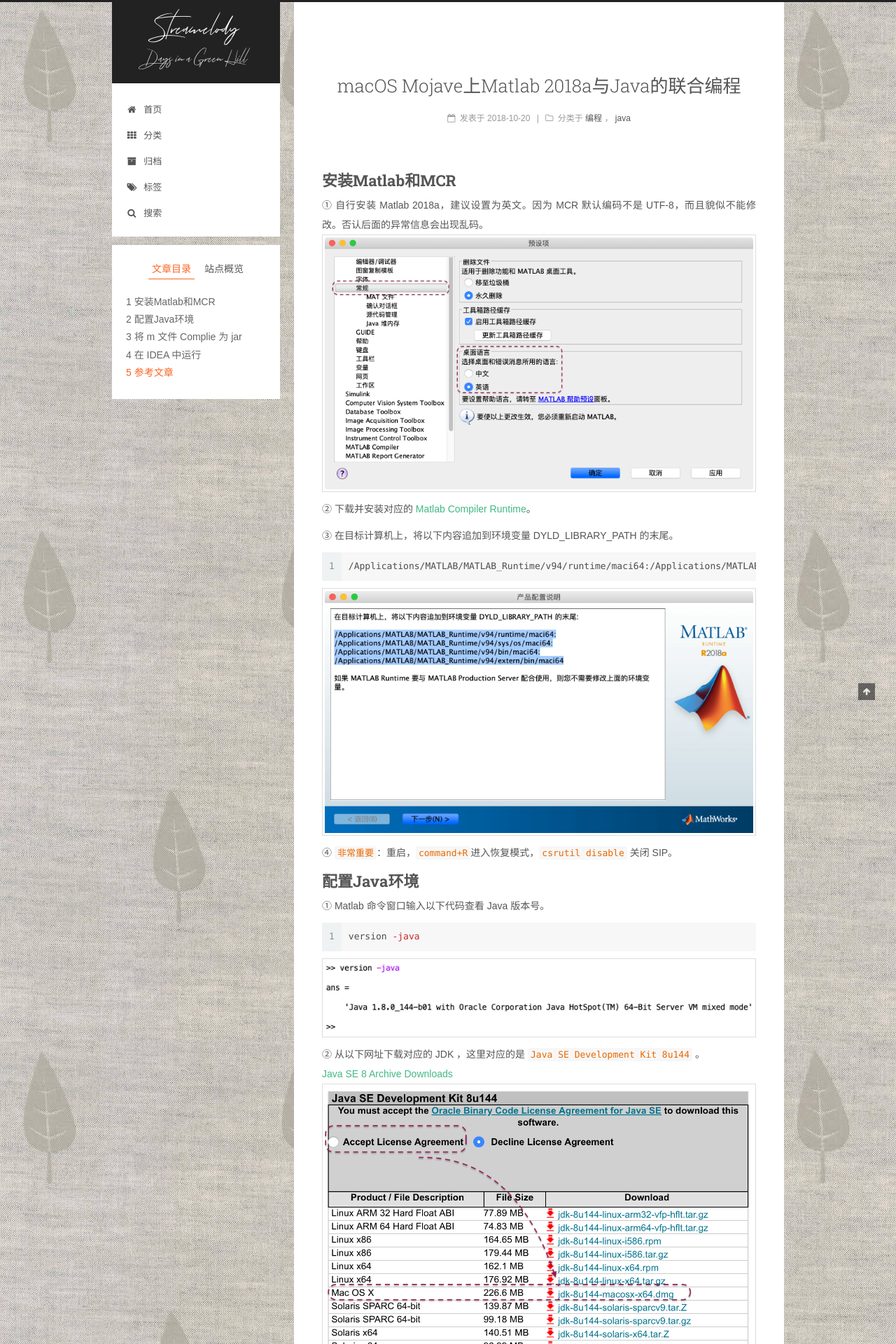
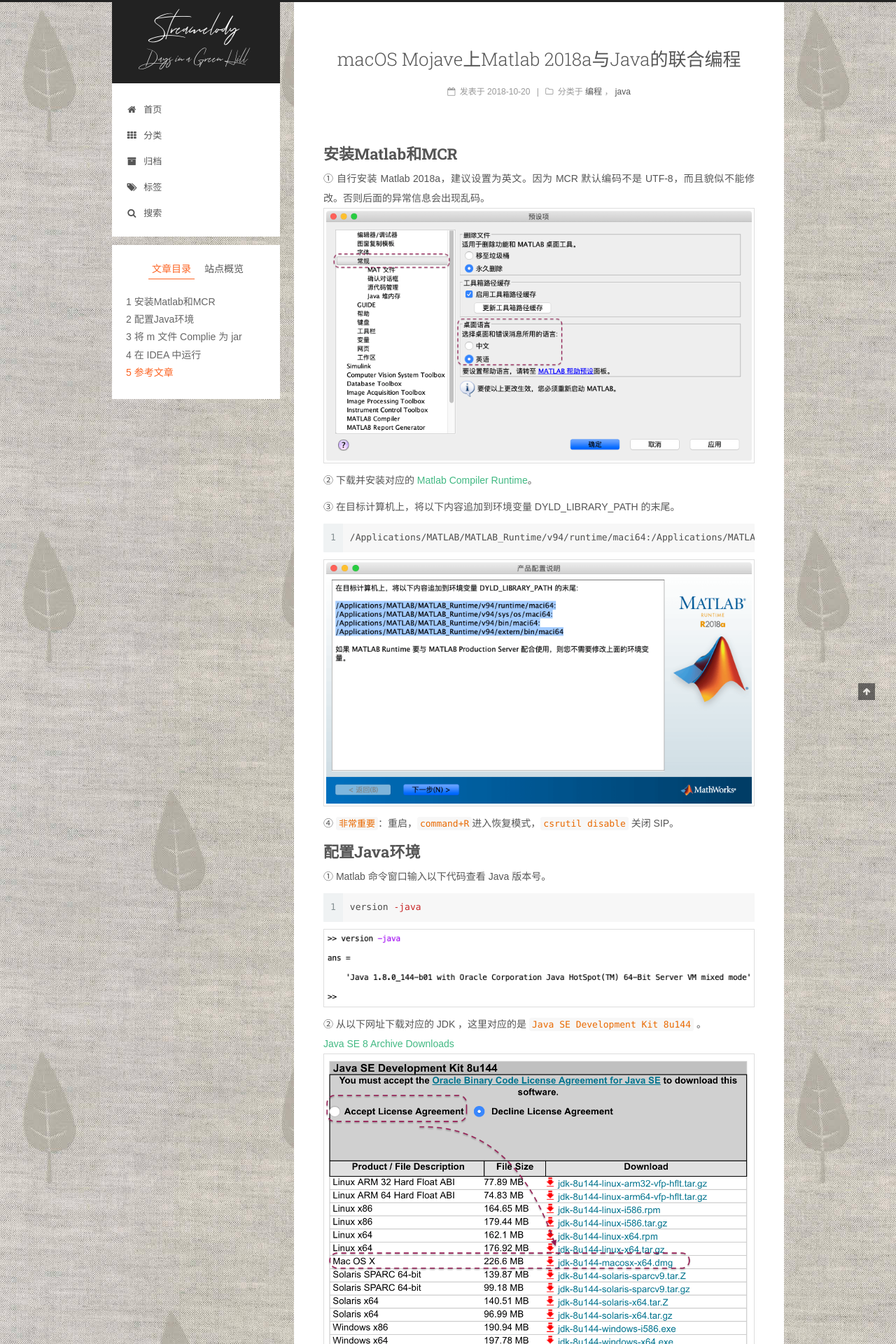
Before and after one commit to streamelody/streamelody.github.io, a Jekyll site: the page built from _posts/2018-10-20-mojave-matlab-2018a-java.md, in a window 1280 px wide. Shown: the top 1920 px of the page at 70% size. Built offline with Jekyll 4.4.1, drawn with Linux system fonts in a browser that asks for light colours; some web fonts are replaced.

Commit message:
update css

```diff
--- a/_posts/2018-10-20-mojave-matlab-2018a-java.md
+++ b/_posts/2018-10-20-mojave-matlab-2018a-java.md
@@ -13,7 +13,7 @@ tags:
 
 # 安装Matlab和MCR
 
-① 自行安装 Matlab 2018a，建议设置为英文。因为 MCR 默认编码不是 UTF-8，而且貌似不能修改。否认后面的异常信息会出现乱码。
+① 自行安装 Matlab 2018a，建议设置为英文。因为 MCR 默认编码不是 UTF-8，而且貌似不能修改。否则后面的异常信息会出现乱码。
 ![]({{ site.url }}/assets/blogImg/2018/matlab_2018a_java/matlab_2018a_java_00.png)
 
 ② 下载并安装对应的 [Matlab Compiler Runtime](https://www.mathworks.com/products/compiler/matlab-runtime.html)。
--- a/_sass/_common/components/post/post-button.scss
+++ b/_sass/_common/components/post/post-button.scss
@@ -1,5 +1,5 @@
 .post-button {
-  margin-top: 50px;
+  margin-top: 30px;
 
   .btn {
     color: $read-more-color;
@@ -7,7 +7,7 @@
     background: $read-more-bg-color;
     border-radius: $read-more-border-radius;
     line-height: 2;
-    margin: 0 4px 8px 4px;
+    margin: 0 4px 0px 4px;
   }
   .btn:hover {
     @extend %btn-hover;
--- a/_sass/_common/components/post/post-expand.scss
+++ b/_sass/_common/components/post/post-expand.scss
@@ -1,7 +1,7 @@
 // TODO: Refactor.
 
 .posts-expand {
-  padding-top: 40px;
+  //padding-top: 40px;
 }
 
 @media (max-width: 767px) {
--- a/_sass/_custom/custom.scss
+++ b/_sass/_custom/custom.scss
@@ -37,3 +37,11 @@ background-attachment:fixed;
   margin: 5px 5px;
   padding-left: 20px;
 }
+
+// 自定义文章样式
+article {
+  background: white;
+  //box-shadow: 2px 2px 6px rgba(0, 0, 0, 0.05);
+  margin-bottom: 12px;
+  padding: 3em 3em 3em;
+}
--- a/_sass/_schemes/Pisces/_layout.scss
+++ b/_sass/_schemes/Pisces/_layout.scss
@@ -60,9 +60,9 @@
 .content-wrap {
   float: right;
   box-sizing: border-box;
-  padding: $content-desktop-padding;
+  //padding: $content-desktop-padding;
   width: $content-desktop;
-  background: white;
+  background: transparent;
   min-height: 700px;
   box-shadow: $box-shadow-inner;
   border-radius: $border-radius-inner;
```
